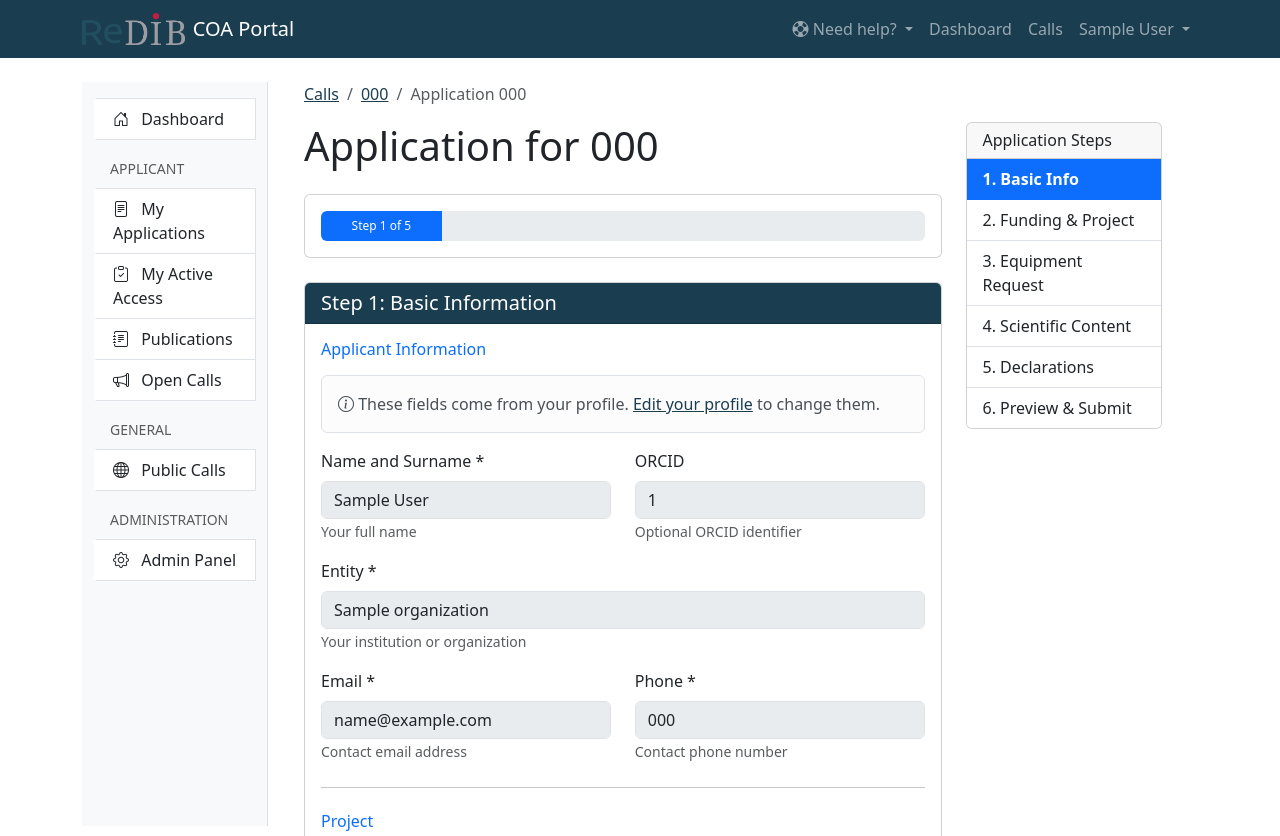
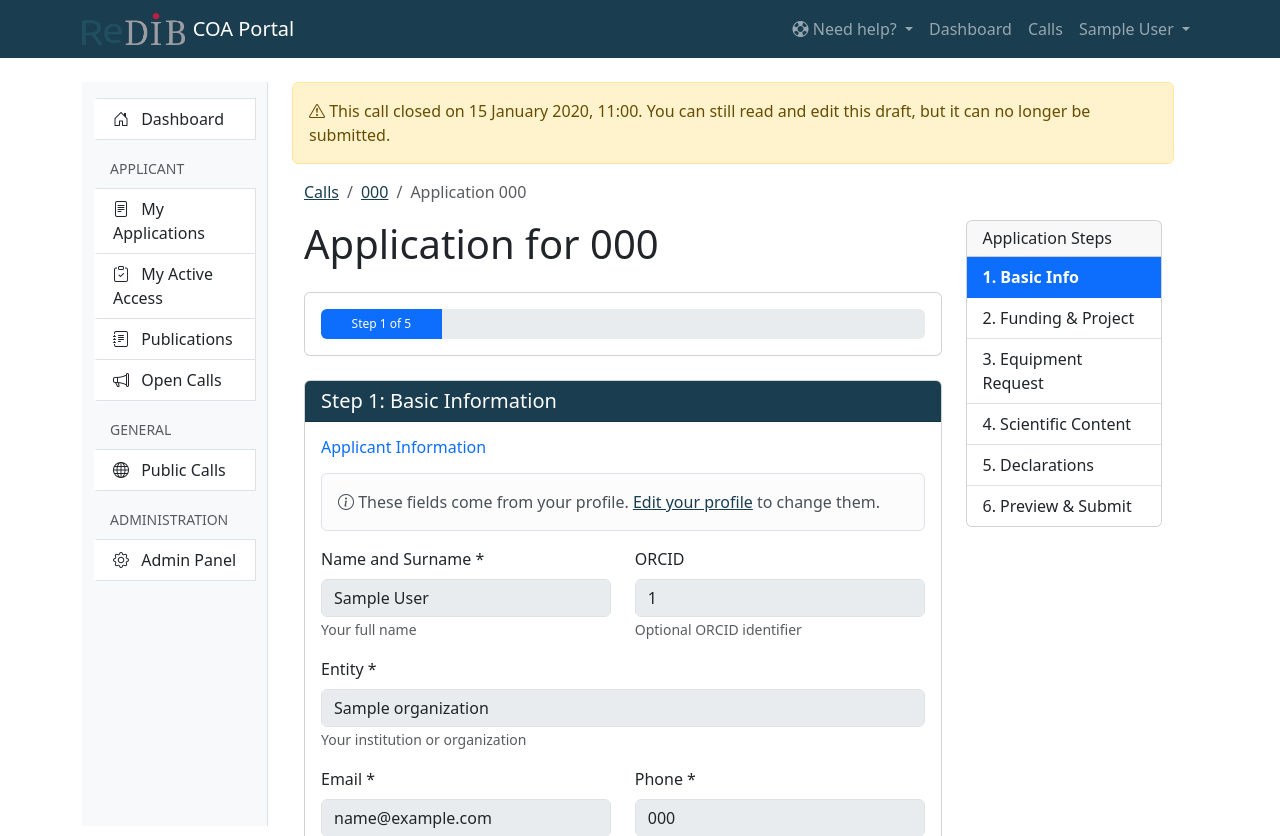
Before and after one commit to Rtasseff/ReDIB-Portal, a Django app: page /applications/1/step1/ in a window 1280 px wide. Shown: the top 836 px of the page. Run offline with Django 5.2, Linux system fonts and the light colour scheme; a user stored in the database is signed in; tables that the repository leaves empty hold one stand-in row (values such as "Sample post"); parts of the project's set-up code (start-up, migrations or seed data) failed here and were passed over; some libraries are stand-ins or nearby versions.

Commit message:
Tell the applicant a call closed before the wizard does (#67)
Three parts: (a) application_submit now checks call.submission_end
right after loading the draft, ahead of every completeness check, so
an incomplete draft on a closed call reports the deadline instead of
bouncing back into the wizard; (b) a shared _call_closed_banner
partial, included at the top of all six wizard templates, tells the
applicant their call closed while still letting them read/edit the
draft; (c) My Applications shows a disabled "Call closed" badge
instead of Continue for a draft whose call has closed.

Co-Authored-By: Claude Sonnet 5 <noreply@anthropic.com>
Claude-Session: https://claude.ai/code/session_019RxqP1aoL7EoExhbvGm1e2

```diff
--- a/applications/views.py
+++ b/applications/views.py
@@ -715,6 +715,12 @@ def application_submit(request, pk):
         status='draft'
     )
 
+    # Check call deadline first — an applicant on a closed call should learn
+    # that before being sent around every incomplete-field check.
+    if timezone.now() > application.call.submission_end:
+        messages.error(request, "Submission deadline has passed.")
+        return redirect('applications:detail', pk=application.pk)
+
     # Validate application is complete. We check the model fields directly
     # so a user who POSTs to /submit/ without walking the wizard still gets
     # bounced back to the first incomplete step instead of submitting a
@@ -756,11 +762,6 @@ def application_submit(request, pk):
     if not application.data_consent:
         messages.error(request, "You must consent to data processing.")
         return redirect('applications:edit_step5', pk=application.pk)
-
-    # Check call deadline
-    if timezone.now() > application.call.submission_end:
-        messages.error(request, "Submission deadline has passed.")
-        return redirect('applications:detail', pk=application.pk)
 
     # Generate application code if not already set (resubmissions reuse the original code)
     if not application.code:
--- /dev/null
+++ b/templates/applications/_call_closed_banner.html
@@ -0,0 +1,6 @@
+{% if not application.call.is_open %}
+<div class="alert alert-warning">
+    <i class="bi bi-exclamation-triangle"></i>
+    This call closed on {{ application.call.submission_end|date:"j F Y, H:i" }}. You can still read and edit this draft, but it can no longer be submitted.
+</div>
+{% endif %}
--- a/templates/applications/my_applications.html
+++ b/templates/applications/my_applications.html
@@ -38,7 +38,11 @@
                         <a href="{% url 'applications:detail' app.pk %}" class="btn btn-outline-primary" title="View">
                             <i class="bi bi-eye"></i> View
                         </a>
-                        {% if app.status == 'draft' %}
+                        {% if app.status == 'draft' and not app.call.is_open %}
+                        <span class="btn btn-outline-secondary disabled" title="This call closed on {{ app.call.submission_end|date:'j F Y, H:i' }}">
+                            Call closed
+                        </span>
+                        {% elif app.status == 'draft' %}
                         <a href="{% url 'applications:edit_step2' app.pk %}" class="btn btn-outline-secondary" title="Continue Editing">
                             <i class="bi bi-pencil"></i> Continue
                         </a>
--- a/templates/applications/wizard_scientific_intro.html
+++ b/templates/applications/wizard_scientific_intro.html
@@ -3,6 +3,7 @@
 {% block title %}New Application - Before Scientific Content - ReDIB{% endblock %}
 
 {% block dashboard_content %}
+{% include 'applications/_call_closed_banner.html' %}
 <div class="container-fluid">
     <nav aria-label="breadcrumb">
         <ol class="breadcrumb">
--- a/templates/applications/wizard_step1.html
+++ b/templates/applications/wizard_step1.html
@@ -3,6 +3,7 @@
 {% block title %}New Application - Step 1 - ReDIB{% endblock %}
 
 {% block dashboard_content %}
+{% include 'applications/_call_closed_banner.html' %}
 <div class="container-fluid">
     <nav aria-label="breadcrumb">
         <ol class="breadcrumb">
--- a/templates/applications/wizard_step2.html
+++ b/templates/applications/wizard_step2.html
@@ -3,6 +3,7 @@
 {% block title %}New Application - Step 2 - ReDIB{% endblock %}
 
 {% block dashboard_content %}
+{% include 'applications/_call_closed_banner.html' %}
 <div class="container-fluid">
     <nav aria-label="breadcrumb">
         <ol class="breadcrumb">
--- a/templates/applications/wizard_step3.html
+++ b/templates/applications/wizard_step3.html
@@ -3,6 +3,7 @@
 {% block title %}New Application - Step 3 - ReDIB{% endblock %}
 
 {% block dashboard_content %}
+{% include 'applications/_call_closed_banner.html' %}
 <div class="container-fluid">
     <nav aria-label="breadcrumb">
         <ol class="breadcrumb">
--- a/templates/applications/wizard_step4.html
+++ b/templates/applications/wizard_step4.html
@@ -3,6 +3,7 @@
 {% block title %}New Application - Step 4 - ReDIB{% endblock %}
 
 {% block dashboard_content %}
+{% include 'applications/_call_closed_banner.html' %}
 <div class="container-fluid">
     <nav aria-label="breadcrumb">
         <ol class="breadcrumb">
--- a/templates/applications/wizard_step5.html
+++ b/templates/applications/wizard_step5.html
@@ -3,6 +3,7 @@
 {% block title %}New Application - Step 5 - ReDIB{% endblock %}
 
 {% block dashboard_content %}
+{% include 'applications/_call_closed_banner.html' %}
 <div class="container-fluid">
     <nav aria-label="breadcrumb">
         <ol class="breadcrumb">
```
Also changed, not shown: tests/test_rehearsal_polish.py (+57 -0 lines).
